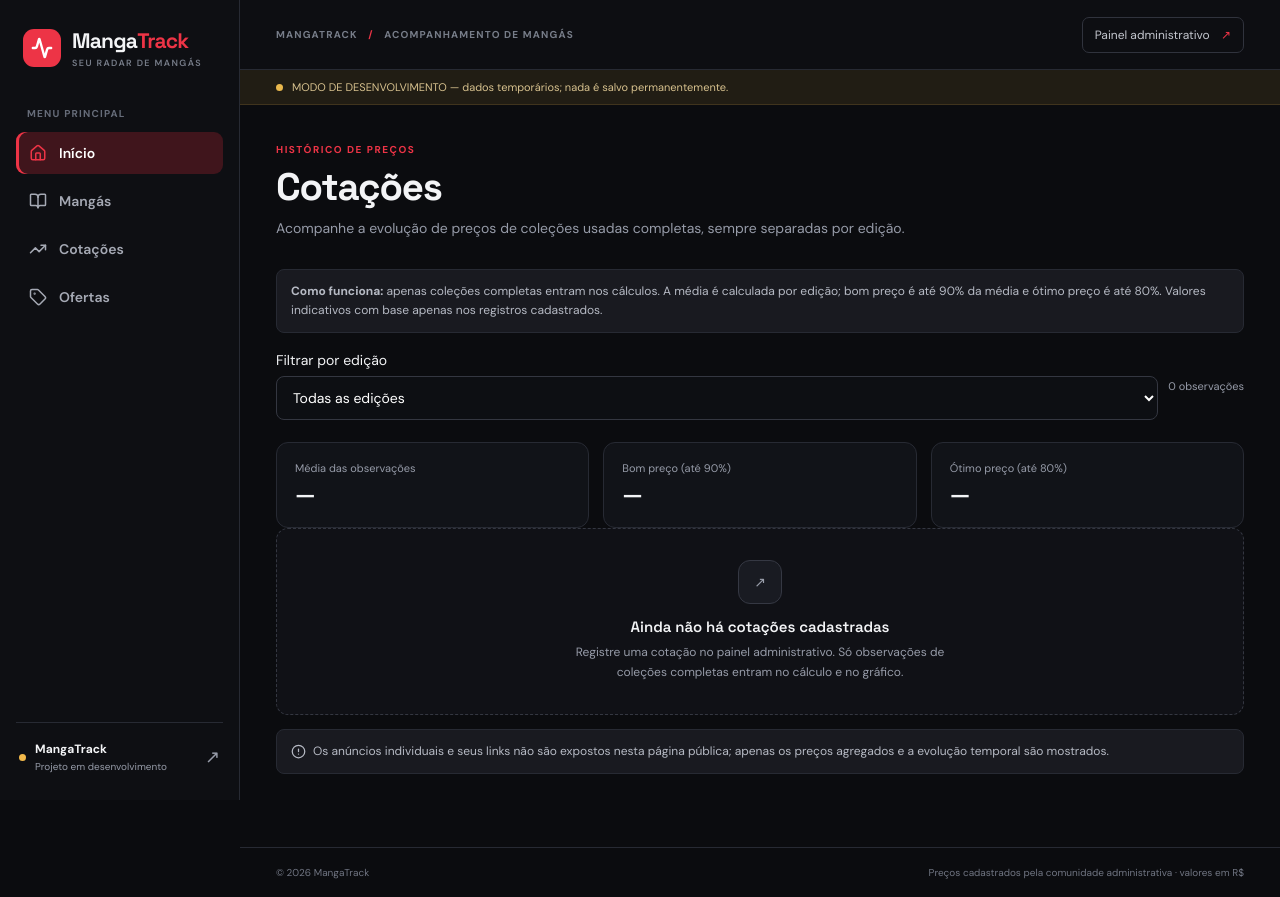
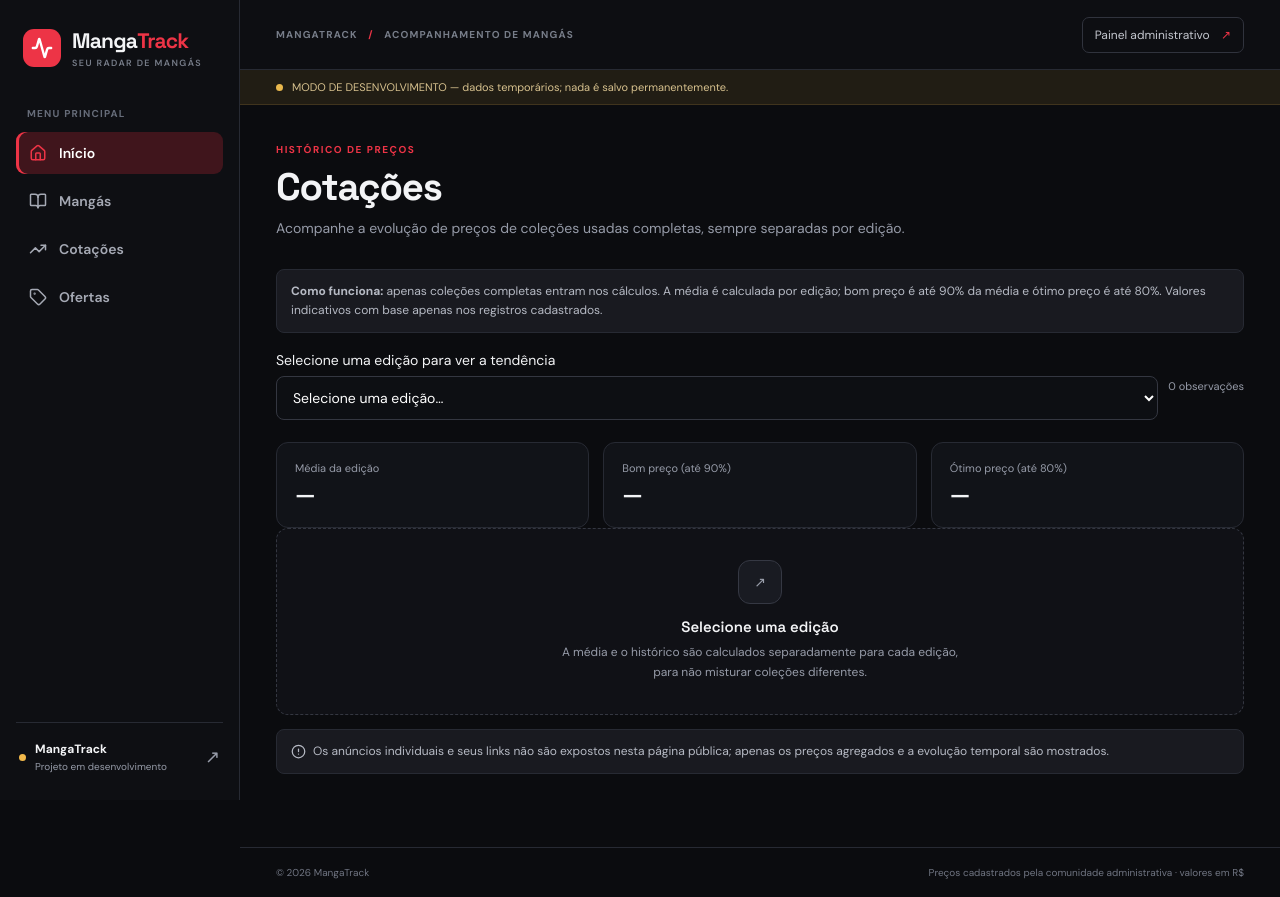
Before and after one commit to plpa12/MangaTrack, a Next.js app: page /quotations in a window 1280 px wide. Built offline with nearby package versions, Linux system fonts and the light colour scheme.

Commit message:
fix: aggregate public quotation trends by day and keep editions separate

```diff
--- a/app/quotations/quotation-explorer.tsx
+++ b/app/quotations/quotation-explorer.tsx
@@ -6,27 +6,42 @@ import type { Edition, Manga, Quotation } from "@/lib/types";
 
 type Point = { id: string; editionId: string; editionName: string; mangaTitle: string; priceCents: number; observedAt: string };
 export default function QuotationExplorer({ mangas, editions, quotations }: { mangas: Manga[]; editions: Edition[]; quotations: Quotation[] }) {
-  const [editionId, setEditionId] = useState("all");
+  const [editionId, setEditionId] = useState(editions[0]?.id ?? "all");
   const editionMap = useMemo(() => new Map(editions.map((edition) => [edition.id, edition])), [editions]);
   const mangaMap = useMemo(() => new Map(mangas.map((manga) => [manga.id, manga])), [mangas]);
   const points: Point[] = useMemo(() => quotations.flatMap((quotation) => {
     const edition = editionMap.get(quotation.editionId);
-    if (!edition) return [];
+    if (!edition || edition.id !== editionId) return [];
     const manga = mangaMap.get(edition.mangaId);
     if (!manga) return [];
     return [{ id: quotation.id, editionId: edition.id, editionName: edition.name, mangaTitle: manga.title, priceCents: quotation.priceCents, observedAt: quotation.observedAt }];
-  }).filter((point) => editionId === "all" || point.editionId === editionId).sort((a,b) => a.observedAt.localeCompare(b.observedAt)), [quotations, editionMap, mangaMap, editionId]);
-  const selectedRows = quotations.filter((quotation) => editionId === "all" || quotation.editionId === editionId);
-  const summary = summarizeQuotations(selectedRows);
-  const chartData = points.map((point) => ({ ...point, dateLabel: new Intl.DateTimeFormat("pt-BR", { day: "2-digit", month: "2-digit", year: "2-digit" }).format(new Date(point.observedAt)), price: point.priceCents / 100, label: point.mangaTitle + " · " + point.editionName }));
+  }).sort((a,b) => a.observedAt.localeCompare(b.observedAt)), [quotations, editionMap, mangaMap, editionId]);
+  const selectedRows = quotations.filter((quotation) => editionId !== "all" && quotation.editionId === editionId);
+  const summary = editionId === "all" ? null : summarizeQuotations(selectedRows);
+  // Public trend data is aggregated by calendar day so raw observations and listing URLs stay private.
+  const daily = useMemo(() => {
+    const buckets = new Map<string, { total: number; count: number }>();
+    for (const point of points) {
+      const day = point.observedAt.slice(0, 10);
+      const bucket = buckets.get(day) ?? { total: 0, count: 0 };
+      bucket.total += point.priceCents;
+      bucket.count += 1;
+      buckets.set(day, bucket);
+    }
+    return [...buckets.entries()].map(([day, bucket]) => ({
+      dateLabel: new Intl.DateTimeFormat("pt-BR", { day: "2-digit", month: "2-digit", year: "2-digit" }).format(new Date(day + "T12:00:00Z")),
+      price: Math.round(bucket.total / bucket.count) / 100,
+      count: bucket.count
+    }));
+  }, [points]);
   return <div>
-    <div className="toolbar"><label className="field" style={{flex:1}}><span>Filtrar por edição</span><select aria-label="Filtrar cotações por edição" value={editionId} onChange={(event) => setEditionId(event.target.value)}><option value="all">Todas as edições</option>{editions.map((edition) => <option key={edition.id} value={edition.id}>{mangaMap.get(edition.mangaId)?.title ?? "Obra"} — {edition.name}</option>)}</select></label><span className="results-count">{selectedRows.length} observações</span></div>
+    <div className="toolbar"><label className="field" style={{flex:1}}><span>Selecione uma edição para ver a tendência</span><select aria-label="Filtrar cotações por edição" value={editionId} onChange={(event) => setEditionId(event.target.value)}><option value="all">Selecione uma edição…</option>{editions.map((edition) => <option key={edition.id} value={edition.id}>{mangaMap.get(edition.mangaId)?.title ?? "Obra"} — {edition.name}</option>)}</select></label><span className="results-count">{editionId === "all" ? quotations.length : selectedRows.length} observações</span></div>
     <div className="stats-grid">
-      <div className="stat-card"><div><small>Média das observações</small><strong>{formatBRL(summary.averageCents)}</strong></div></div>
-      <div className="stat-card"><div><small>Bom preço (até 90%)</small><strong>{formatBRL(summary.goodPriceCents)}</strong></div></div>
-      <div className="stat-card"><div><small>Ótimo preço (até 80%)</small><strong>{formatBRL(summary.greatPriceCents)}</strong></div></div>
+      <div className="stat-card"><div><small>Média da edição</small><strong>{formatBRL(summary?.averageCents ?? null)}</strong></div></div>
+      <div className="stat-card"><div><small>Bom preço (até 90%)</small><strong>{formatBRL(summary?.goodPriceCents ?? null)}</strong></div></div>
+      <div className="stat-card"><div><small>Ótimo preço (até 80%)</small><strong>{formatBRL(summary?.greatPriceCents ?? null)}</strong></div></div>
     </div>
-    {summary.limitedSample && selectedRows.length > 0 && <div className="notice" style={{marginTop:14}}>Amostra limitada: há menos de 5 observações. Use a média como referência indicativa, não como preço garantido de mercado.</div>}
-    {chartData.length > 0 ? <div className="panel chart-panel"><h2>Histórico de preços</h2><p className="muted">Cada ponto representa uma cotação de coleção completa cadastrada no MangaTrack.</p><div style={{width:"100%",height:300,marginTop:18}}><ResponsiveContainer width="100%" height="100%"><LineChart data={chartData} margin={{top:8,right:18,bottom:8,left:4}}><CartesianGrid strokeDasharray="3 3" stroke="#2b2e37"/><XAxis dataKey="dateLabel" stroke="#9297a3" tick={{fontSize:11}}/><YAxis stroke="#9297a3" tick={{fontSize:11}} tickFormatter={(value:number) => "R$ "+value}/><Tooltip contentStyle={{background:"#15171d",border:"1px solid #383b46",borderRadius:8,color:"#f4f4f5"}} formatter={(value) => [formatBRL(typeof value === "number" ? Math.round(value*100) : null), "Preço"]} labelFormatter={(_, payload) => payload?.[0]?.payload?.label ?? "Cotação"}/><Line type="monotone" dataKey="price" stroke="#ed3446" strokeWidth={2} dot={{r:4,fill:"#ed3446"}} activeDot={{r:6}}/></LineChart></ResponsiveContainer></div></div> : <div className="empty-state"><span className="empty-icon">↗</span><h3>Ainda não há cotações cadastradas</h3><p>Registre uma cotação no painel administrativo. Só observações de coleções completas entram no cálculo e no gráfico.</p></div>}
+    {summary?.limitedSample && selectedRows.length > 0 && <div className="notice" style={{marginTop:14}}>Amostra limitada: há menos de 5 observações. Use a média como referência indicativa, não como preço garantido de mercado.</div>}
+    {daily.length > 0 && editionId !== "all" ? <div className="panel chart-panel"><h2>Média diária das cotações</h2><p className="muted">Cada ponto agrega os preços observados no mesmo dia. Anúncios e registros individuais não são expostos.</p><div style={{width:"100%",height:300,marginTop:18}}><ResponsiveContainer width="100%" height="100%"><LineChart data={daily} margin={{top:8,right:18,bottom:8,left:4}}><CartesianGrid strokeDasharray="3 3" stroke="#2b2e37"/><XAxis dataKey="dateLabel" stroke="#9297a3" tick={{fontSize:11}}/><YAxis stroke="#9297a3" tick={{fontSize:11}} tickFormatter={(value:number) => "R$ "+value}/><Tooltip contentStyle={{background:"#15171d",border:"1px solid #383b46",borderRadius:8,color:"#f4f4f5"}} formatter={(value) => [formatBRL(typeof value === "number" ? Math.round(value*100) : null), "Média diária"]} labelFormatter={(label) => String(label)}/><Line type="monotone" dataKey="price" stroke="#ed3446" strokeWidth={2} dot={{r:4,fill:"#ed3446"}} activeDot={{r:6}}/></LineChart></ResponsiveContainer></div></div> : <div className="empty-state"><span className="empty-icon">↗</span><h3>{editionId === "all" ? "Selecione uma edição" : "Ainda não há cotações para esta edição"}</h3><p>{editionId === "all" ? "A média e o histórico são calculados separadamente para cada edição, para não misturar coleções diferentes." : "Registre uma cotação no painel administrativo. Só observações de coleções completas entram no cálculo."}</p></div>}
   </div>;
 }
```
